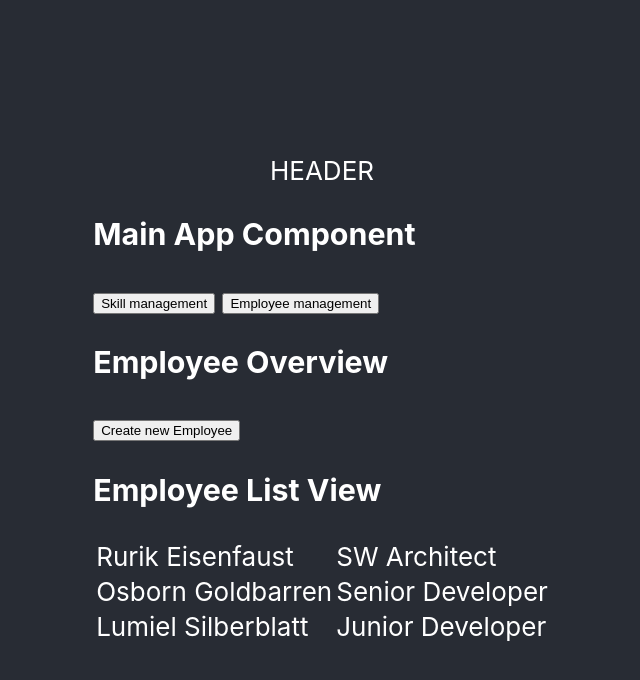
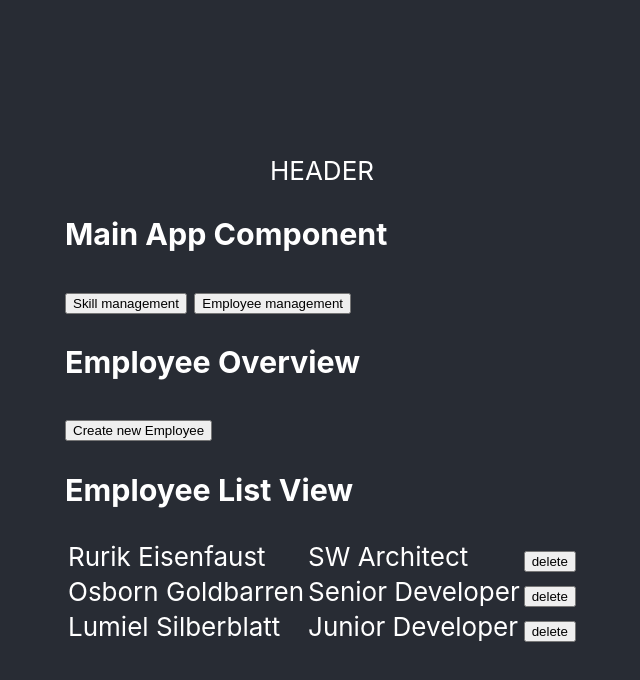
Before and after one commit to marco-dierenfeldt/skill-mgmt-tool, a React (Create React App) app: page / in a window 1280 px wide. Both pictures are taken after a click on the button "Employee management". Shown: the top 680 px of the page, without its empty margins (318-958 px from the left). Built offline with nearby package versions, Linux system fonts and the light colour scheme.

Commit message:
add deleteEmployee functionality

```diff
--- a/src/components/employee/employee-list-view.component.jsx
+++ b/src/components/employee/employee-list-view.component.jsx
@@ -4,12 +4,21 @@ import EmployeeService from "../../service/employee.service";
 class EmployeeListViewComponent extends Component {
     constructor(props) {
         super(props);
-        this.state={employeeList:[{id:1, name:"Rurik", surname:"Eisenfaust", unit:"TELCO-Line 9", role:"SW Architect"}]};
+        this.state = { employeeList: [{ id: 1, name: "Rurik", surname: "Eisenfaust", unit: "TELCO-Line 9", role: "SW Architect" }] };
     }
 
     componentDidMount = () => {
+        this.updateEmployeeList()
+    }
+
+    deleteEmployee = (id) => {
+        EmployeeService.deleteEmployee(id);
+        this.updateEmployeeList();
+    }
+
+    updateEmployeeList = () => {
         let tmpEmployeeList = EmployeeService.getEmployeeList();
-        this.setState({employeeList: tmpEmployeeList});
+        this.setState({ employeeList: tmpEmployeeList });
     }
 
     render = () => {
@@ -17,9 +26,15 @@ class EmployeeListViewComponent extends Component {
             <div>
                 <h3>Employee List View</h3>
                 <table>
-                    {this.state.employeeList.map((employee) => {
-                        return <tr><td>{employee.name} {employee.surname}</td><td>{employee.role}</td></tr>
-                    })}
+                    <tbody>
+                        {this.state.employeeList.map((employee) => {
+                            return <tr>
+                                <td>{employee.name} {employee.surname}</td>
+                                <td>{employee.role}</td>
+                                <td><button onClick={() => this.deleteEmployee(employee.id)}>delete</button></td>
+                            </tr>
+                        })}
+                    </tbody>
                 </table>
             </div>
         );
--- a/src/service/employee.service.js
+++ b/src/service/employee.service.js
@@ -36,6 +36,11 @@ class EmployeeService {
             role
         });
     }
+
+    deleteEmployee = (id) => {
+        var objIndex = this.employeeList.findIndex((employee => employee.id === id));
+        this.employeeList.splice(objIndex,1);
+    }
 }
 
 export default new EmployeeService();
```
